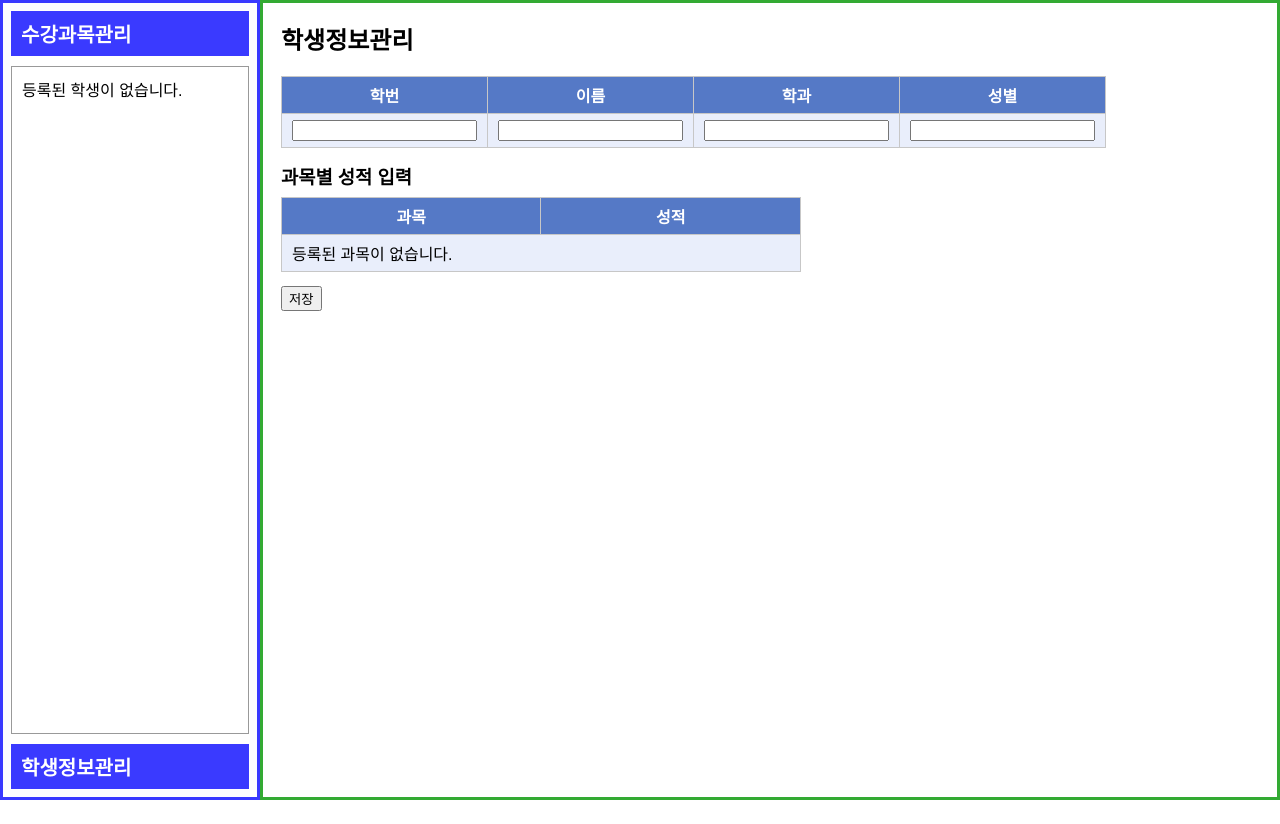
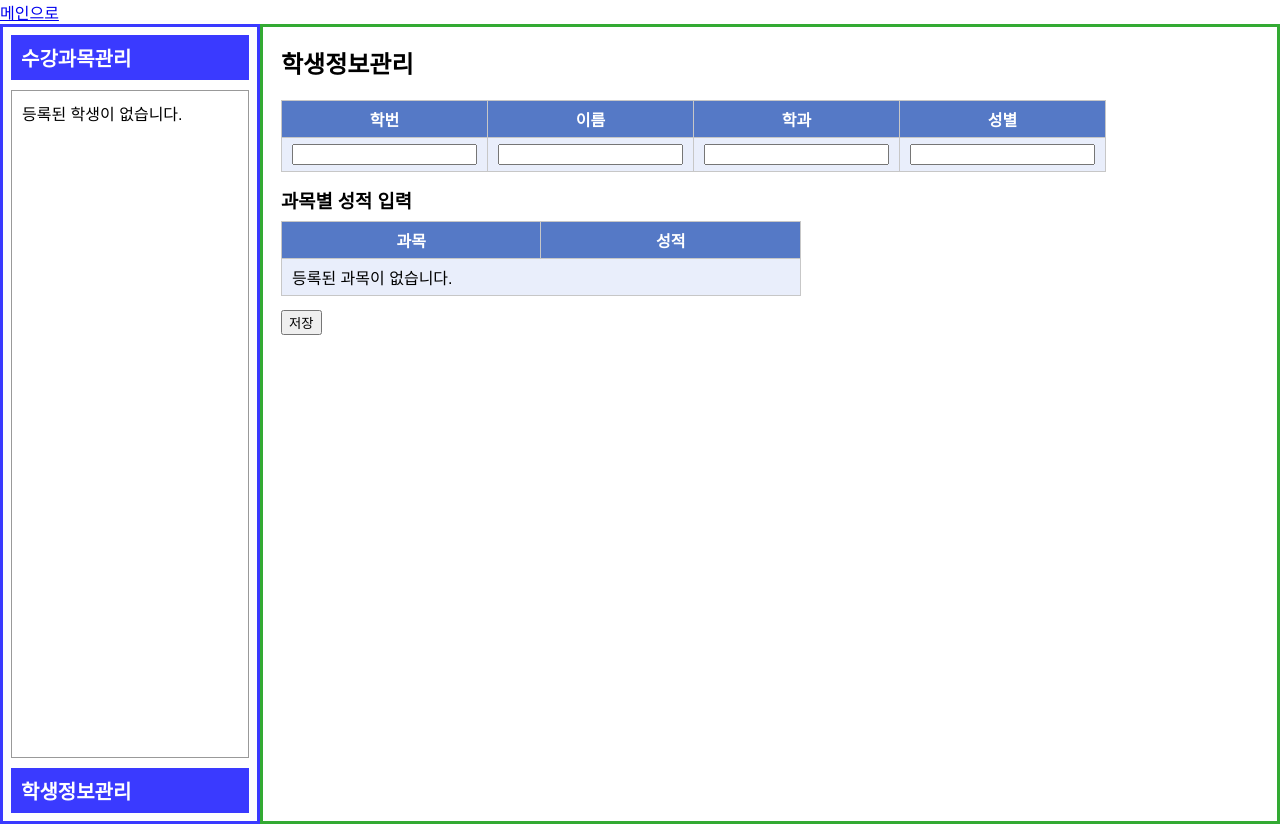
Before and after one commit to meruBro/myproject-render, a Django app: page /students/create/ in a window 1280 px wide. Before the commit the page ends 800 px from the top, so only its background shows below. Run offline with Django 5.2, Linux system fonts and the light colour scheme; data that the repository does not hold is empty.

Commit message:
Fix static files and UI, add initial data

```diff
--- a/student_app/templates/student_app/layout.html
+++ b/student_app/templates/student_app/layout.html
@@ -4,6 +4,7 @@
 <head>
   <meta charset="UTF-8" />
   <title>{% block title %}성적관리 프로그램{% endblock %}</title>
+  <a href="{% url 'home' %}">메인으로</a>
 
   <style>
     body { margin:0; font-family: Arial, sans-serif; }
```
Also changed, not shown: student_app/static/student_app/logo.png (renamed from student_app/static/student_app/images/logo.png).
